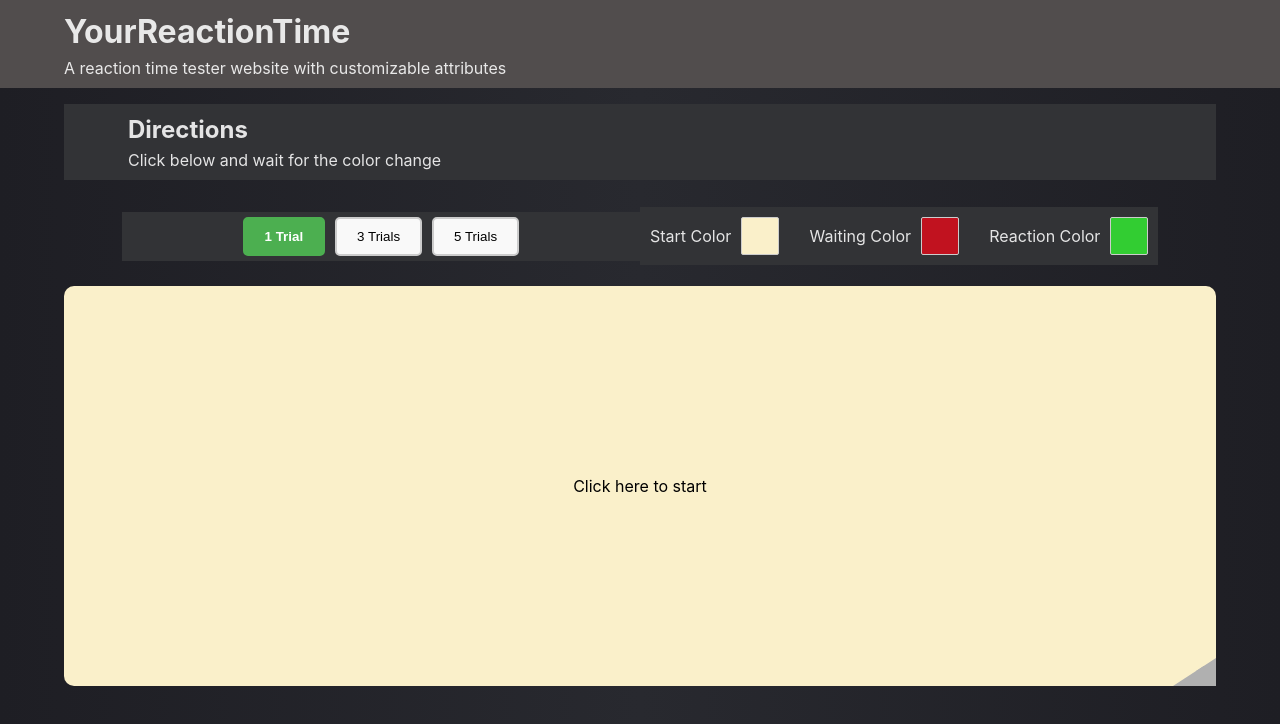
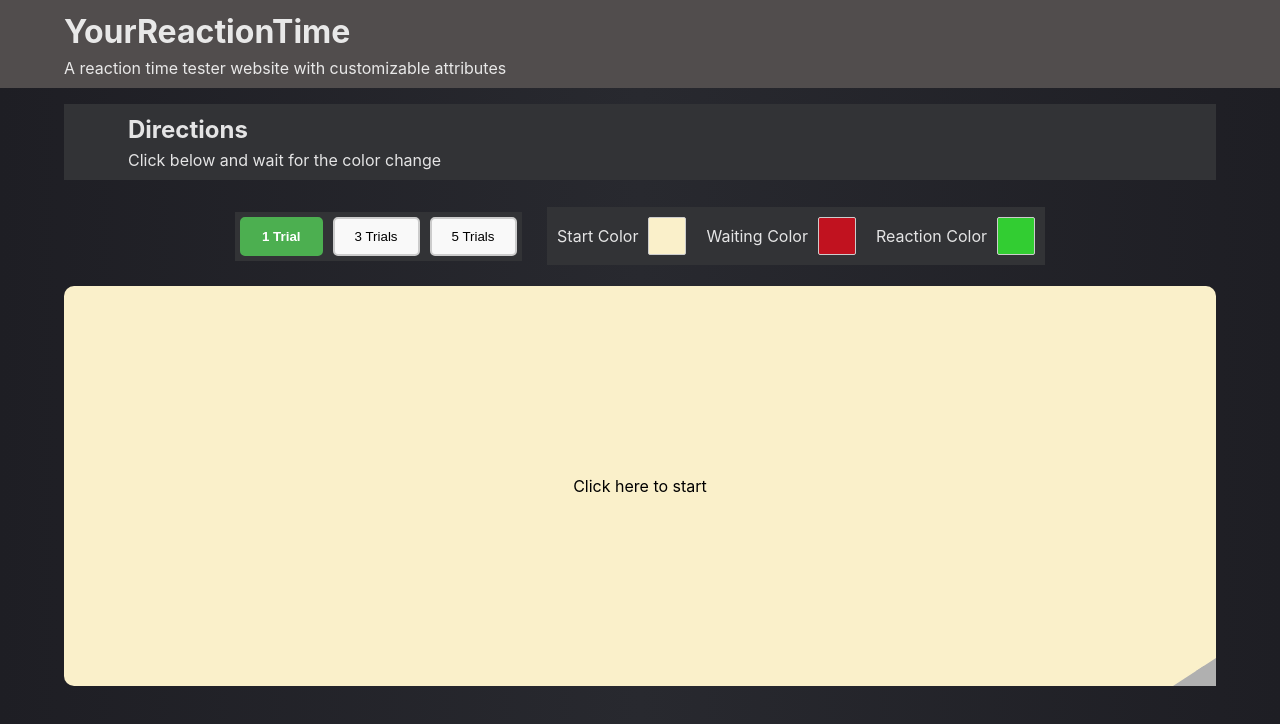
Before and after one commit to 99jzhang/YourReactionTime, a React (Vite) app: page / in a window 1280 px wide. Shown: the top 724 px of the page. Built offline with nearby package versions, Linux system fonts and the light colour scheme.

Commit message:
Style: separate and configure width

```diff
--- a/src/App.css
+++ b/src/App.css
@@ -43,7 +43,8 @@
     justify-content: space-around;
     display: inline-block;
     text-align: center;
-    width: 45%;
+    width: auto;
+    margin-right: 1vw;
 }
 
 #color-change-container {
@@ -52,5 +53,6 @@
     align-items: center;
     background-color: rgb(50, 51, 54);
     text-align: center;
-    width: 45%;
+    width: auto;
+    margin-left: 1vw;
 }
```
